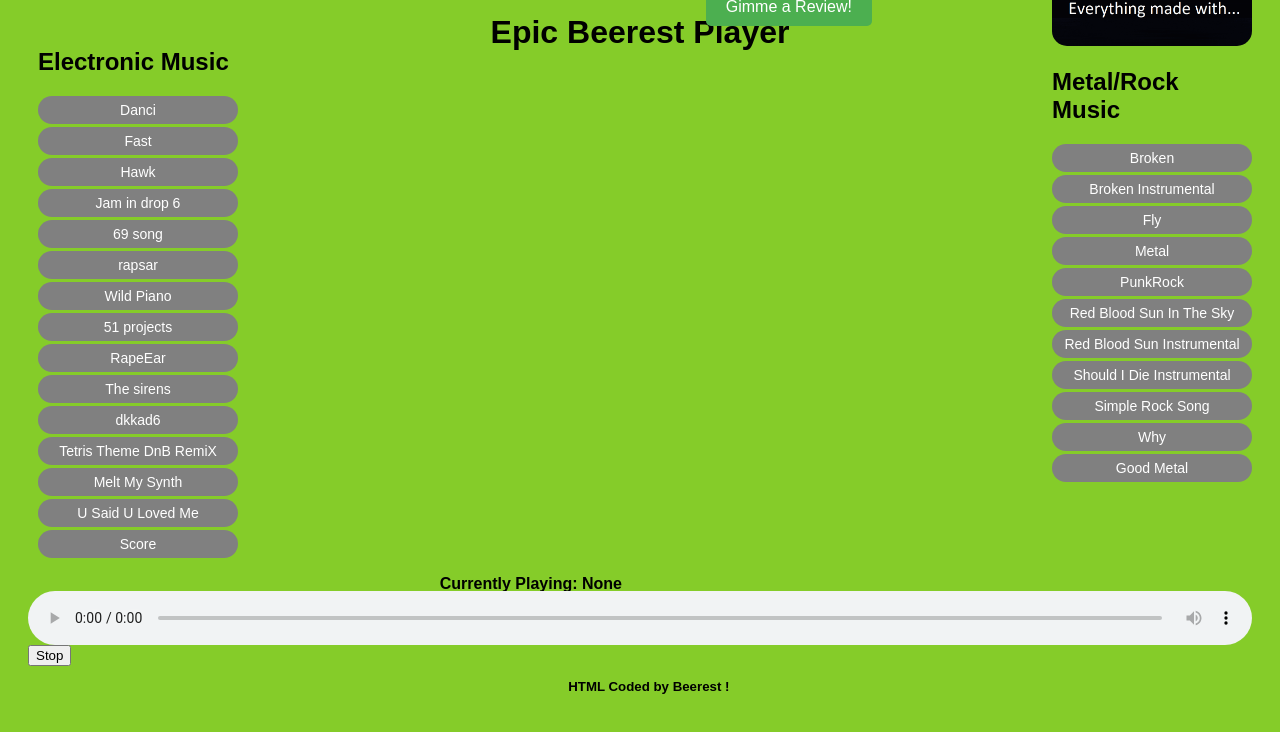
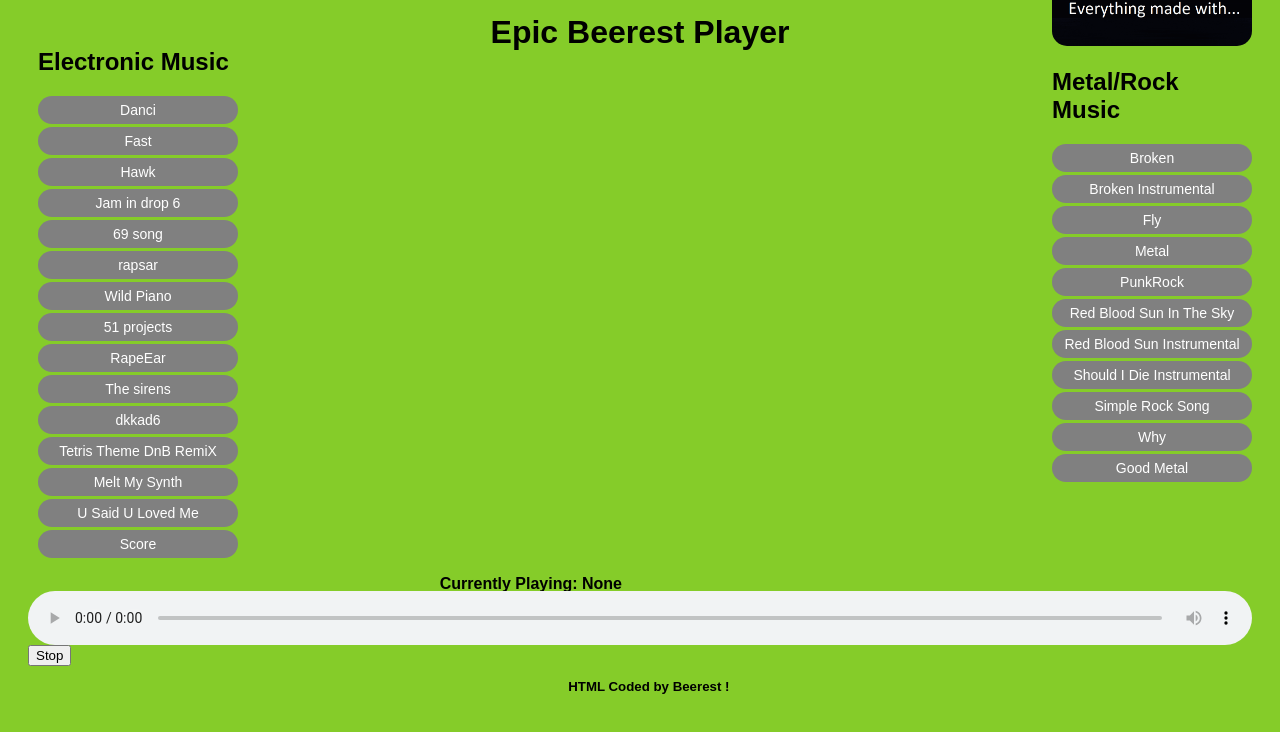
Before and after one commit to BrstMusic/BrstMusic.github.io, a plain HTML site: page index.html in a window 1280 px wide. Drawn offline with Linux system fonts and the light colour scheme.

Commit message:
index.html

```diff
--- a/index.html
+++ b/index.html
@@ -84,24 +84,7 @@
 
 
 
-#redirectButton {
-    position: absolute;
-    bottom: 660px;  /* Position the button near the bottom */
-    right: 400px;   /* Position the button near the right */
-    padding: 10px 20px;
-    background-color: #4CAF50;
-    color: white;
-    border: none;
-    border-radius: 5px;
-    font-size: 16px;
-    cursor: pointer;
-}
 
-#redirectButton:hover {
-    background-color: #45a049;
-
-
-}
 #songListRight {
 
     margin-top: 0px;
@@ -251,19 +234,7 @@ h5 {
 
         /* Style for the vertical line in the middle */
 
-        #verticalLine {
 
-            position: absolute;
-
-            top: 10%;
-
-            bottom: 25%;
-
-            left: 50%; /* Place it in the middle of the screen */
-
-            border-left: 8px solid black; /* Create the vertical line */
-
-        }
 
 
 
@@ -280,8 +251,7 @@ h5 {
     <h5>HTML Coded by Beerest !</h5>
 
 
-    <!-- Fixed Redirect Button -->
-    <button id="redirectButton">Gimme a Review!</button>
+
 
 
     <div class="container">
```
